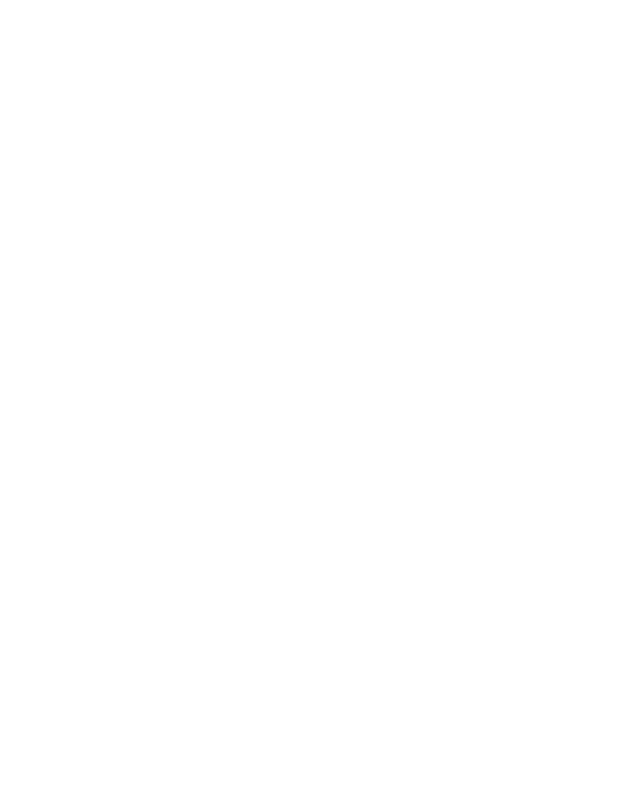
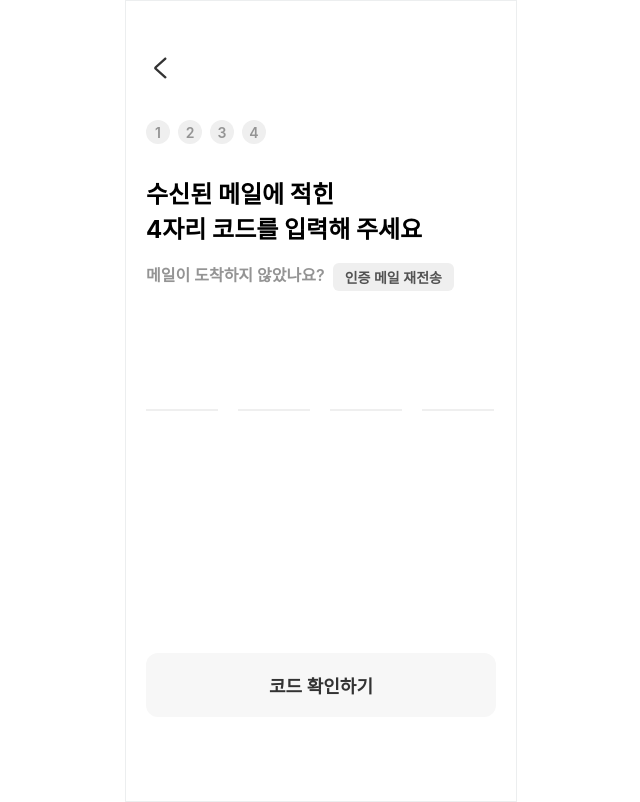
Before and after one commit to G-E-E-K-S/GEEKS-FE, a React (Create React App) app: page /inputcode in a window 1280 px wide. Before the commit this address had no page. Shown: the whole page, without its empty margins (319-959 px from the left). Built offline with nearby package versions, Linux system fonts and the light colour scheme.

Commit message:
Add input Nickname page

```diff
--- a/src/App.js
+++ b/src/App.js
@@ -2,6 +2,8 @@ import { Route, BrowserRouter as Router, Routes } from "react-router-dom";
 import Intro from './pages/Join/Intro';
 import Welcome from './pages/Join/Welcome';
 import InputEmail from './pages/Join/InputEmail';
+import InputCode from './pages/Join/InputCode';
+import NickName from "./pages/Join/NickName";
 
 function App() {
   return (
@@ -11,6 +13,8 @@ function App() {
           <Route path="/" element={<Intro/>} />
           <Route path="/welcome" element={<Welcome/>} />
           <Route path="/inputemail" element={<InputEmail/>} />
+          <Route path="/inputcode" element={<InputCode/>} />
+          <Route path="/nickname" element={<NickName/>} />
         </Routes>
       </Router>
     </div>
--- a/src/components/Join/JoinButton.js
+++ b/src/components/Join/JoinButton.js
@@ -8,7 +8,7 @@ const TotalButton = styled.div`
     bottom: 10.32vh;
     width: 350px;
     height: 8.10vh;
-    background-color: #FFC700;
+    background-color: ${(props) => (props.select ? '#F7F7F7' : '#FFC700')};
     border-radius: 12px;
 
     /*font*/
@@ -19,7 +19,7 @@ const TotalButton = styled.div`
 `;
 const JoinButton = (props) => {
     return(
-        <TotalButton onClick={props.nextPage}>{props.btnName}</TotalButton>
+        <TotalButton onClick={props.nextPage} select={props.select}>{props.btnName}</TotalButton>
     )
 }
 export default JoinButton;
--- /dev/null
+++ b/src/components/Join/MainText.js
@@ -0,0 +1,17 @@
+import React, { useState } from 'react';
+import { useNavigate } from 'react-router-dom';
+import styled from 'styled-components';
+
+const ShowMaintext = styled.div`
+    font-size: 24px;
+    font-style: normal;
+    font-weight: 700;
+    white-space: pre-wrap;
+    margin-top: 3.79vh;
+`;
+const MainText = (props) => {
+    return(
+        <ShowMaintext>{props.maintitle}</ShowMaintext>
+    )
+}
+export default MainText
--- /dev/null
+++ b/src/pages/Join/InputCode.js
@@ -0,0 +1,114 @@
+import React, { useState,useRef } from 'react';
+import { useNavigate } from 'react-router-dom';
+import styled from 'styled-components';
+import * as c from '../../components/Common/CommonStyle';
+import GoBack from '../../components/Join/GoBack';
+import TopNumber from '../../components/Join/TopNumber';
+import JoinButton from '../../components/Join/JoinButton';
+import MainText from '../../components/Join/MainText';
+
+const TotalSendMail= styled.div`
+    display: flex;
+    margin-top: 2.25vh;
+`;
+
+const SendMailText = styled.div`
+    margin-right: 8px;
+    color: #949494;
+    font-size: 16px;
+    font-style: normal;
+    font-weight: 600;
+    line-height: 24px;
+`;
+
+const ReSnedBtn = styled.div`
+    display: flex;
+    padding: 4px 12px;
+    justify-content: center;
+    align-items: center;
+    color: #525252;
+    border-radius: 6px;
+    background-color: #EFEFEF;
+    cursor: pointer;
+
+    font-size: 14px;
+    font-style: normal;
+    font-weight: 600;
+`;
+
+const InputNumber = styled.div`
+    display: flex;
+    margin-top: 6.99vh;
+`;
+
+const Code = styled.input`
+    border: none;
+    outline: none;
+    width: 72px;
+    height: 48px;
+    padding: 7px 0px 8px 0px;
+    flex-direction: column;
+    justify-content: center;
+    align-items: flex-end;
+    border-bottom: 2px solid ${(props)=>props.isSelected ? '#707070' : '#EFEFEF'};
+    margin-right: 20px;
+    font-style: normal;
+    text-align: center;
+    font-size: 48px;
+    font-weight: 700;
+    line-height: 32px; /* 66.667% */
+    &::-webkit-inner-spin-button {
+        -webkit-appearance: none;
+    }
+`;
+
+const InputCode = () => {
+    const inputRefs = [useRef(), useRef(), useRef(), useRef()];
+    const [isSelected, setIsSelected] = useState(false);
+    const navigator = useNavigate();
+    let num = "";
+
+    const handleInputChange = (index, event) => {
+        const nextIndex = index + 1;
+
+        num += event.target.value;
+
+        if (event.target.value.length === 1 && nextIndex < inputRefs.length) {
+          inputRefs[nextIndex].current.focus();
+        }
+
+    };
+
+    const ChangeBarColor = () => {
+        setIsSelected(true);
+    }
+
+    return (
+        <c.Totalframe>
+            <c.ScreenComponent>
+                <GoBack/>
+                <TopNumber/>
+                <MainText maintitle={`수신된 메일에 적힌\n4자리 코드를 입력해 주세요`}/>
+                <TotalSendMail>
+                    <SendMailText>메일이 도착하지 않았나요?</SendMailText>
+                    <ReSnedBtn>인증 메일 재전송</ReSnedBtn>
+                </TotalSendMail>
+                <InputNumber>
+                {inputRefs.map((ref, index) => (
+                    <Code
+                        isSelected={isSelected}
+                        key={index}
+                        ref={ref}
+                        type="number"
+                        maxLength={1}
+                        onChange={(e) => handleInputChange(index, e)}
+                        onFocus={()=>ChangeBarColor()}/>
+                    ))}
+                </InputNumber>
+                <JoinButton btnName={'코드 확인하기'} select={()=>ChangeBarColor()}/>
+            </c.ScreenComponent>
+        </c.Totalframe>
+    );
+};
+
+export default InputCode;
--- a/src/pages/Join/InputEmail.js
+++ b/src/pages/Join/InputEmail.js
@@ -5,6 +5,7 @@ import * as c from '../../components/Common/CommonStyle';
 import GoBack from '../../components/Join/GoBack';
 import TopNumber from '../../components/Join/TopNumber';
 import JoinButton from '../../components/Join/JoinButton';
+import MainText from '../../components/Join/MainText';
 
 const InputEmailText = styled.div`
     font-size: 24px;
@@ -50,8 +51,8 @@ const InputEmail = () => {
         <c.Totalframe>
             <c.ScreenComponent>
                 <GoBack/>
-                <TopNumber/>
-                <InputEmailText>{`재학생 인증을 위해\n학교 이메일 주소를 입력해 주세요`}</InputEmailText>
+                <TopNumber flag={1}/>
+                <MainText maintitle={`재학생 인증을 위해\n학교 이메일 주소를 입력해 주세요`}/>
                 <InputInfos isSelected={isSelected}>
                     <Input maxLength={9} onClick={()=>ChangeColor()} />
                     <Univ>@sangmyung.kr</Univ>
--- /dev/null
+++ b/src/pages/Join/NickName.js
@@ -0,0 +1,73 @@
+import React, { useState,useRef } from 'react';
+import { useNavigate } from 'react-router-dom';
+import styled from 'styled-components';
+import * as c from '../../components/Common/CommonStyle';
+import GoBack from '../../components/Join/GoBack';
+import TopNumber from '../../components/Join/TopNumber';
+import JoinButton from '../../components/Join/JoinButton';
+import MainText from '../../components/Join/MainText';
+
+const InputNickName = styled.input`
+    width: 100%;
+    border: none;
+    outline: none;
+    height: 48px;
+    padding: 0px 0px 0.94vh 0px;
+    border-bottom: 2px solid ${(props)=>props.isSelected ? '#707070' : '#EFEFEF'};
+    margin-top: 6.16vh;
+    font-style: normal;
+    font-size: 24px;
+    font-weight: 700;
+    &::-webkit-inner-spin-button {
+        -webkit-appearance: none;
+    }
+`;
+
+const LetterLen = styled.div`
+    color: #B7B7B7;
+
+    font-family: Pretendard;
+    font-size: 14px;
+    font-style: normal;
+    font-weight: 600;
+    line-height: 18px;
+    margin-top: 8px;
+`;
+const NickName = () => {
+    const [isSelected, setIsSelected] = useState(false);
+    const [inputval, setInputval] = useState('');
+    const letterCnt = useRef(0);
+    const navigator = useNavigate();
+
+    const ChangeBarColor = () => {
+        setIsSelected(true);
+    }
+
+    const handleInputChange = (e) => {
+        const value = e.target.value;
+        setInputval(value);
+
+        // Calculate the length of the input value
+        const length = value.length;
+        // You can limit it to 8 characters if needed
+        const maxLength = 8;
+        // Update the letter count
+        letterCnt.current = length;
+    }
+
+    return (
+        <c.Totalframe>
+            <c.ScreenComponent>
+                <GoBack/>
+                <TopNumber/>
+                <MainText maintitle={`회원님을 표현할\n닉네임을 알려주세요`}/>
+                <InputNickName isSelected={isSelected} onClick={ChangeBarColor}
+                value={inputval} onChange={handleInputChange} maxLength={8}/>
+                <LetterLen>{letterCnt.current}/{8}</LetterLen>
+                <JoinButton btnName={'다음'}/>
+            </c.ScreenComponent>
+        </c.Totalframe>
+    );
+};
+
+export default NickName;
```
